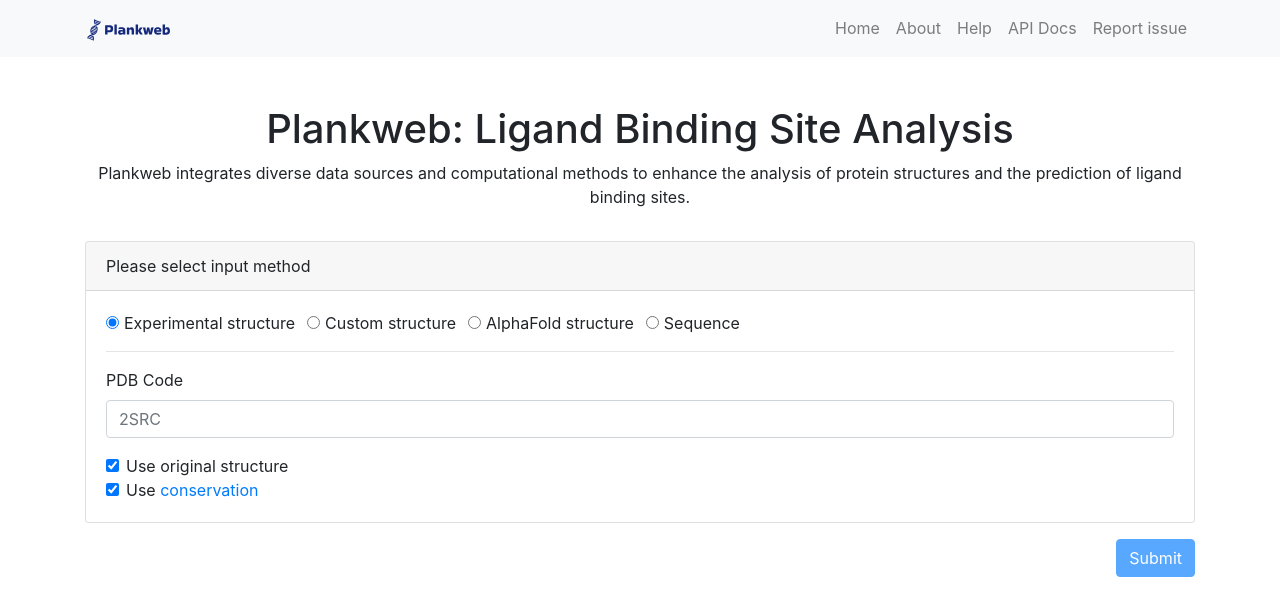
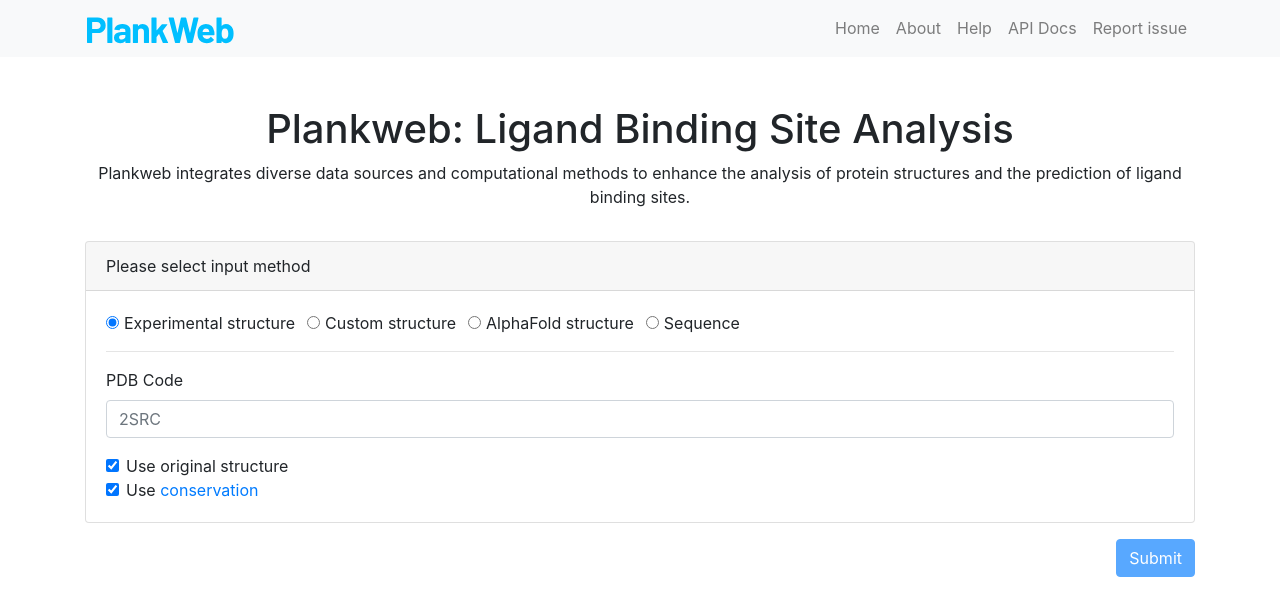
Before and after one commit to milantru/prankweb, a React (Vite) app in the folder src/frontend/: page / in a window 1280 px wide. Shown: the top 616 px of the page. Built offline with nearby package versions, Linux system fonts and the light colour scheme.

Commit message:
Use tmp icon

```diff
--- a/src/frontend/src/shared/components/Navigation.tsx
+++ b/src/frontend/src/shared/components/Navigation.tsx
@@ -5,7 +5,7 @@
         <nav role="navigation" aria-label="main" className="navbar navbar-expand-md navbar-light bg-light">
             <div className="container" id="navigation">
                 <Link className="navbar-brand" to="/">
-                    <img src="assets/images/logo.svg" style={{ height: "1.4em" }} alt="Logo" />
+                    <img src="assets/images/logo_no_icon.svg" style={{ height: "1.4em" }} alt="Logo" />
                 </Link>
                 <button className="navbar-toggler" type="button" data-toggle="collapse" data-target="#mainNavBar"
                     aria-controls="mainNavBar" aria-expanded="false" aria-label="Toggle navigation">
```
